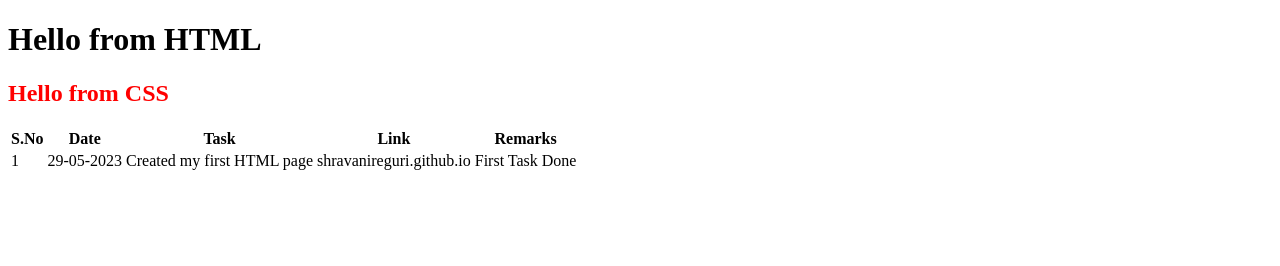
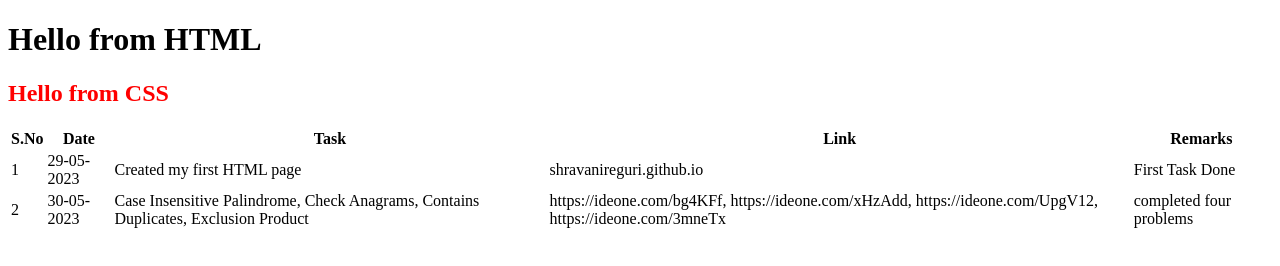
Before and after one commit to shravanireguri/shravanireguri.github.io, a plain HTML site: page index.html in a window 1280 px wide. Drawn offline with Linux system fonts and the light colour scheme.

Commit message:
completed second task

```diff
--- a/index.html
+++ b/index.html
@@ -26,6 +26,13 @@
             <td>shravanireguri.github.io</td>
             <td>First Task Done</td>
         </tr>
+        <tr>
+            <td>2</td>
+            <td>30-05-2023</td>
+            <td>Case Insensitive Palindrome, Check Anagrams, Contains Duplicates, Exclusion Product</td>
+            <td>https://ideone.com/bg4KFf, https://ideone.com/xHzAdd, https://ideone.com/UpgV12, https://ideone.com/3mneTx</td>
+            <td>completed four problems</td>
+        </tr>
     </table>
     <script src="site.js"></script>
 </body>
```
